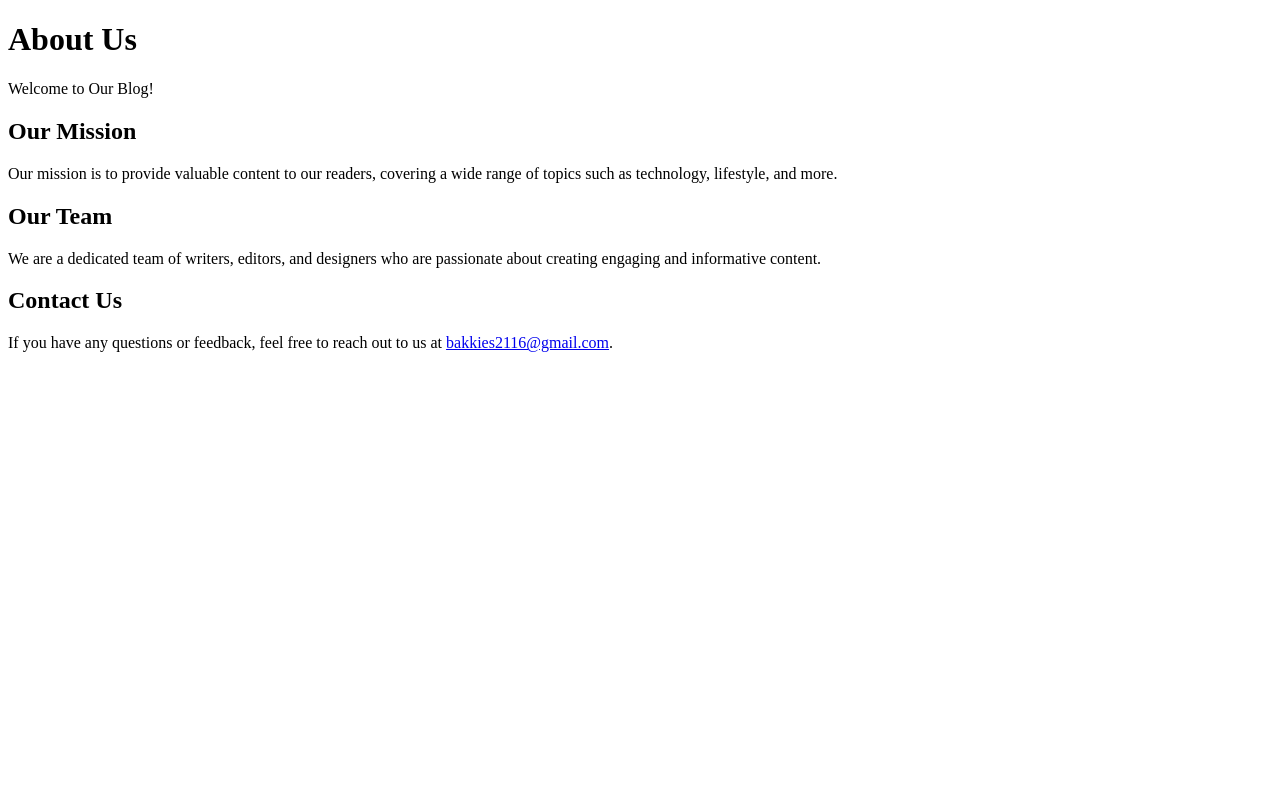
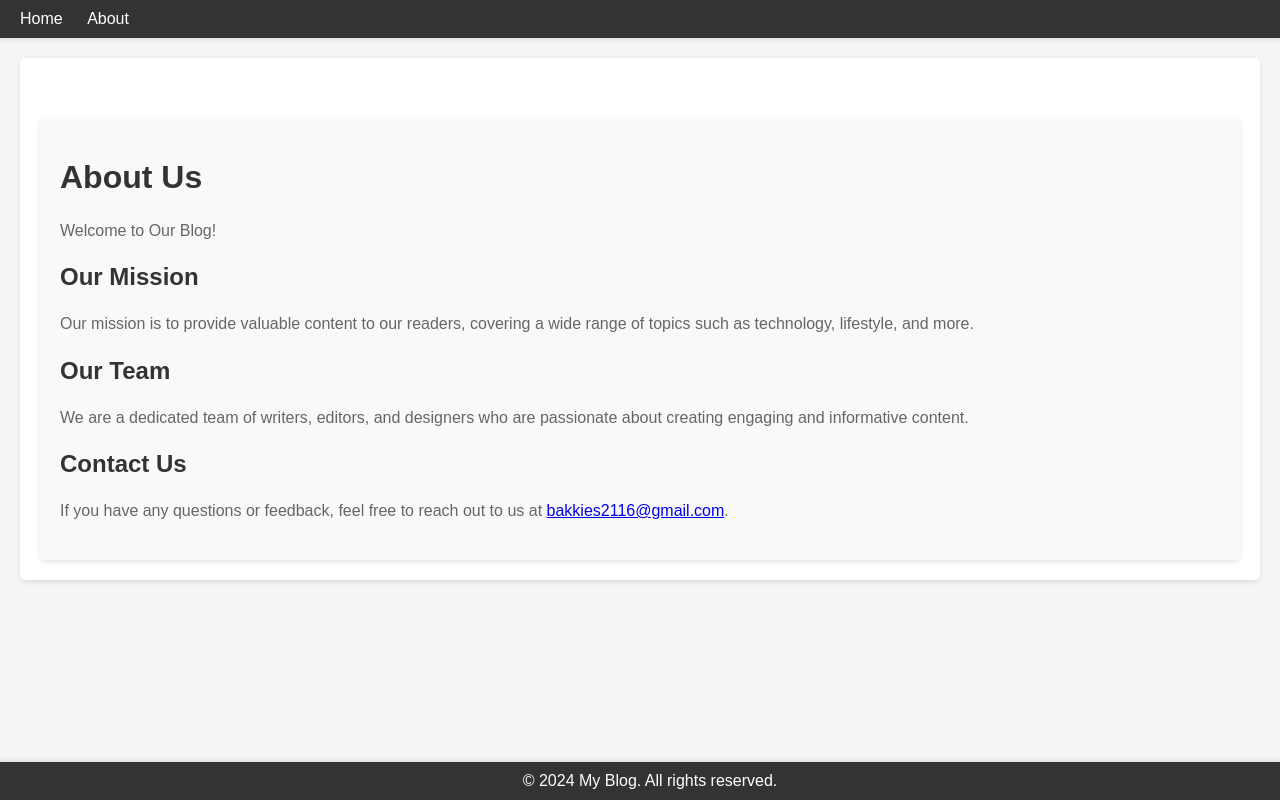
Before and after one commit to bruh2114/hyperionBlog, a Django app: page /blog/about/ in a window 1280 px wide. Run offline with Django 5.2, Linux system fonts and the light colour scheme.

Commit message:
Improve user interface

```diff
--- a/blog/templates/about.html
+++ b/blog/templates/about.html
@@ -1,11 +1,7 @@
-<!DOCTYPE html>
-<html lang="en">
-<head>
-    <meta charset="UTF-8">
-    <meta name="viewport" content="width=device-width, initial-scale=1.0">
-    <title>About</title>
-</head>
-<body>
+{% extends 'header.html' %}
+
+{% block content %}
+<div class="about-section">
     <h1>About Us</h1>
     <p>Welcome to Our Blog!</p>
 
@@ -16,6 +12,6 @@
     <p>We are a dedicated team of writers, editors, and designers who are passionate about creating engaging and informative content.</p>
 
     <h2>Contact Us</h2>
-    <p>If you have any questions or feedback, feel free to reach out to us at <a href="bakkies2116@gmail.com">bakkies2116@gmail.com</a>.</p>
-</body>
-</html>
+    <p>If you have any questions or feedback, feel free to reach out to us at <a href="mailto:bakkies2116@gmail.com">bakkies2116@gmail.com</a>.</p>
+</div>
+{% endblock %}
--- a/blog/templates/header.html
+++ b/blog/templates/header.html
@@ -67,6 +67,20 @@
         font-size: 14px;
         color: #777;
     }
+    .about-section {
+    margin-top: 40px;
+    padding: 20px;
+    background-color: #f9f9f9;
+    border-radius: 5px;
+    box-shadow: 0px 2px 5px rgba(0, 0, 0, 0.1);
+    }
+    .about-section h1, .about-section h2 {
+    color: #333;
+    }
+    .about-section p {
+    color: #666;
+    line-height: 1.6;
+    }
     </style>
 </head>
 <body>
```
